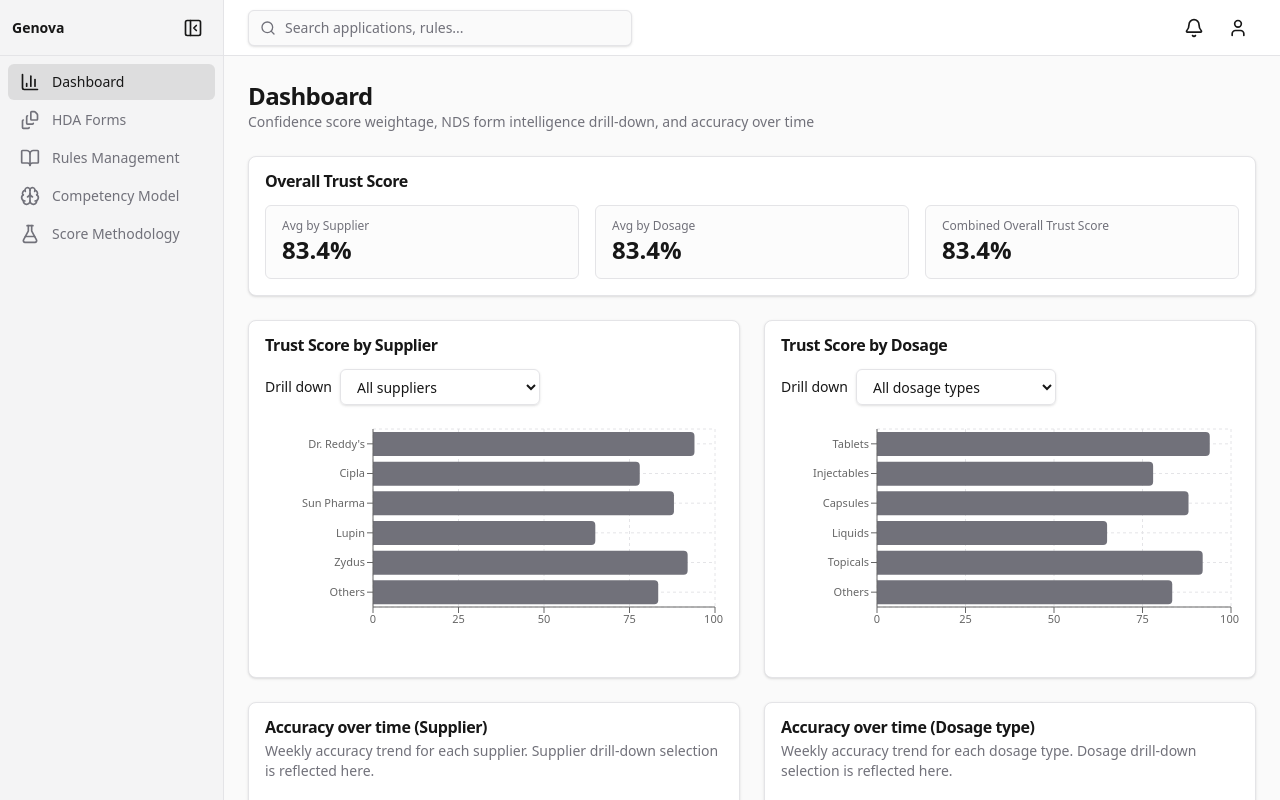
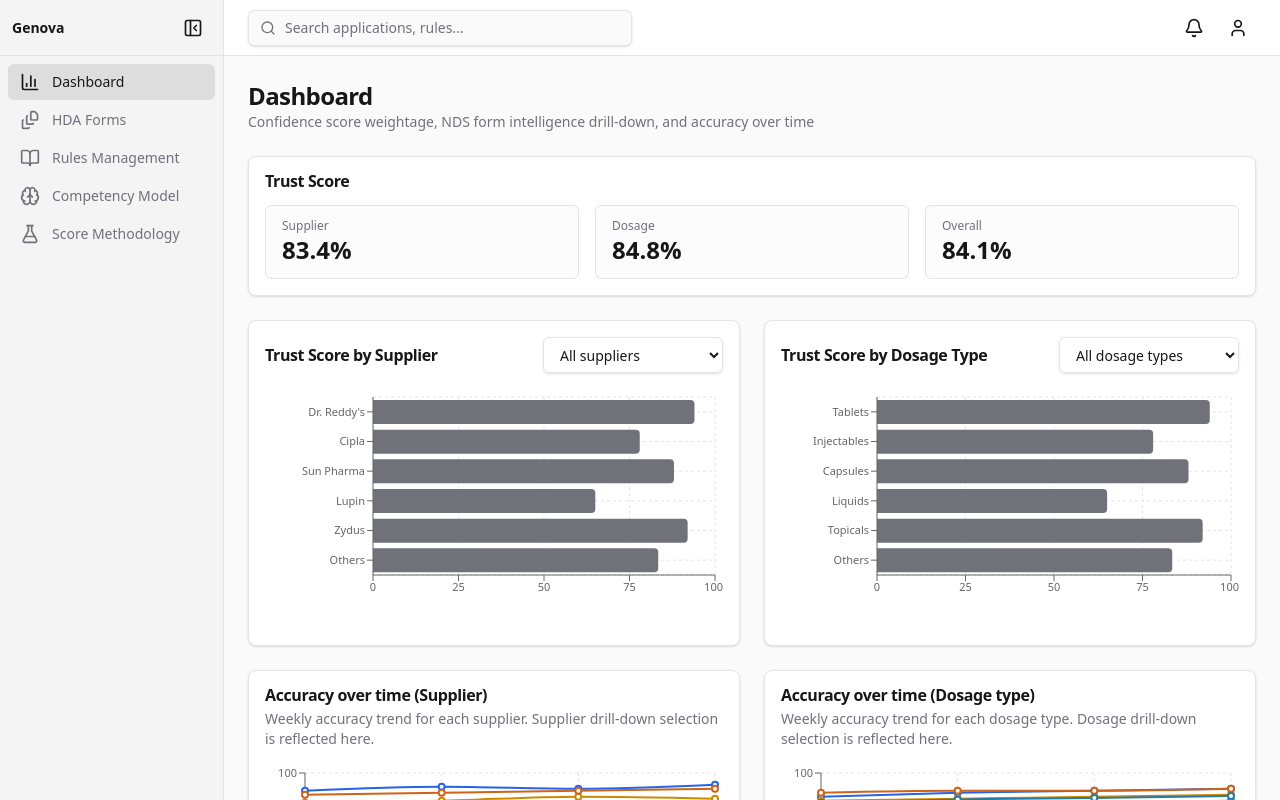
Before and after one commit to exl-nda/genova, a Next.js app: page / in a window 1280 px wide. Built offline with nearby package versions, Linux system fonts and the light colour scheme.

Commit message:
latest UI changes

```diff
--- a/src/app/applications/page.tsx
+++ b/src/app/applications/page.tsx
@@ -21,15 +21,15 @@ import { getApplicationReviewStatus, type ApplicationReviewStatus } from "@/data
 import { Eye, UserPlus, RotateCcw } from "lucide-react";
 
 function reviewStatusLabel(s: ApplicationReviewStatus): string {
-    if (s === "under_review") return "Under-review";
+    if (s === "under_review") return "Under Review";
     if (s === "ready_for_review") return "Ready for Review";
     return "Reviewed";
 }
 
-function reviewStatusVariant(s: ApplicationReviewStatus): "safe" | "review" | "risk" {
+function reviewStatusVariant(s: ApplicationReviewStatus): "safe" | "review" | "informational" {
     if (s === "reviewed") return "safe";
     if (s === "ready_for_review") return "review";
-    return "risk";
+    return "informational";
 }
 
 function ApplicationsContent() {
@@ -78,7 +78,7 @@ function ApplicationsContent() {
                                 }
                             >
                                 <option value="all">All</option>
-                                <option value="under_review">Under-review</option>
+                                <option value="under_review">Under Review</option>
                                 <option value="ready_for_review">Ready for Review</option>
                                 <option value="reviewed">Reviewed</option>
                             </Select>
@@ -118,7 +118,7 @@ function ApplicationsContent() {
                             <TableRow>
                                 <TableHead>NDC</TableHead>
                                 <TableHead>Supplier</TableHead>
-                                <TableHead>Trsut Score</TableHead>
+                                <TableHead>Trust Score</TableHead>
                                 <TableHead>Competency Level</TableHead>
                                 <TableHead>Status</TableHead>
                                 <TableHead>Timestamp</TableHead>
@@ -136,7 +136,7 @@ function ApplicationsContent() {
                                                 ? "bg-emerald-50/50"
                                                 : rs === "ready_for_review"
                                                   ? "bg-amber-50/50"
-                                                  : "bg-red-50/50"
+                                                  : "bg-blue-50/50"
                                         }
                                     >
                                         <TableCell className="font-medium">{app.id}</TableCell>
--- a/src/app/page.tsx
+++ b/src/app/page.tsx
@@ -54,6 +54,17 @@ function mergeAccuracySeries<K extends string>(
     });
 }
 
+function addOthersSeries(
+    rows: { week: string; [key: string]: string | number }[],
+    keys: string[]
+): { week: string; [key: string]: string | number }[] {
+    return rows.map((row) => {
+        const sum = keys.reduce((acc, key) => acc + Number(row[key] ?? 0), 0);
+        const avg = keys.length ? sum / keys.length : 0;
+        return { ...row, Others: Math.round(avg * 10) / 10 };
+    });
+}
+
 function avgConfidenceBySupplier(): { name: string; avgConfidence: number; count: number }[] {
     const bySupplier: Record<string, { sum: number; count: number }> = {};
     for (const app of mockApplications) {
@@ -90,6 +101,12 @@ function avgConfidenceByDosage(): { name: string; avgConfidence: number; count:
     });
 }
 
+function avgLatestAccuracy(values: { week: string; accuracy: number }[]): number {
+    if (!values.length) return 0;
+    const recent = values.slice(-2);
+    return recent.reduce((sum, row) => sum + row.accuracy, 0) / recent.length;
+}
+
 export default function DashboardPage() {
     const [selectedSupplier, setSelectedSupplier] = useState<string | null>(null);
     const [selectedDosage, setSelectedDosage] = useState<string | null>(null);
@@ -100,21 +117,47 @@ export default function DashboardPage() {
     const selectedSupplierLabel = selectedSupplier || "All";
     const selectedDosageLabel = selectedDosage || "All";
     const overallBySupplier = useMemo(() => {
-        if (!supplierBars.length) return 0;
-        const sum = supplierBars.reduce((s, x) => s + x.avgConfidence, 0);
-        return Math.round((sum / supplierBars.length) * 10) / 10;
+        const weighted = supplierBars.reduce(
+            (acc, supplier) => {
+                const series = mockAccuracyOverTimeBySupplier[supplier.name as Supplier] ?? [];
+                const latestAccuracy = avgLatestAccuracy(series);
+                // Trust score blends extraction confidence with recent observed accuracy.
+                const trustScore = supplier.avgConfidence * 0.7 + latestAccuracy * 0.3;
+                return {
+                    totalScore: acc.totalScore + trustScore * supplier.count,
+                    totalCount: acc.totalCount + supplier.count,
+                };
+            },
+            { totalScore: 0, totalCount: 0 }
+        );
+        if (!weighted.totalCount) return 0;
+        return Math.round((weighted.totalScore / weighted.totalCount) * 10) / 10;
     }, [supplierBars]);
 
     const overallByDosage = useMemo(() => {
-        if (!dosageBars.length) return 0;
-        const sum = dosageBars.reduce((s, x) => s + x.avgConfidence, 0);
-        return Math.round((sum / dosageBars.length) * 10) / 10;
+        const weighted = dosageBars.reduce(
+            (acc, dosage) => {
+                const series = mockAccuracyOverTimeByDosage[dosage.name as DosageType] ?? [];
+                const latestAccuracy = avgLatestAccuracy(series);
+                const trustScore = dosage.avgConfidence * 0.7 + latestAccuracy * 0.3;
+                return {
+                    totalScore: acc.totalScore + trustScore * dosage.count,
+                    totalCount: acc.totalCount + dosage.count,
+                };
+            },
+            { totalScore: 0, totalCount: 0 }
+        );
+        if (!weighted.totalCount) return 0;
+        return Math.round((weighted.totalScore / weighted.totalCount) * 10) / 10;
     }, [dosageBars]);
 
-    const overallAverage = useMemo(
-        () => Math.round(((overallBySupplier + overallByDosage) / 2) * 10) / 10,
-        [overallBySupplier, overallByDosage]
-    );
+    const overallAverage = useMemo(() => {
+        const total = mockApplications.length;
+        if (!total) return 0;
+        // Keeps both Supplier and Dosage influence while weighting by dataset size.
+        const score = (overallBySupplier * total + overallByDosage * total) / (total * 2);
+        return Math.round(score * 10) / 10;
+    }, [overallBySupplier, overallByDosage]);
 
     const supplierBarsWithOthers = useMemo(() => {
         const focus = selectedSupplier;
@@ -136,17 +179,17 @@ export default function DashboardPage() {
         return [...dosageBars, { name: "Others", avgConfidence: others, count: rest.length }];
     }, [dosageBars, selectedDosage]);
 
-    const supplierAccuracyMerged = useMemo(
-        () =>
-            mergeAccuracySeries(SUPPLIERS as unknown as Supplier[], (s) => mockAccuracyOverTimeBySupplier[s]),
-        []
-    );
+    const supplierAccuracyMerged = useMemo(() => {
+        const keys = SUPPLIERS as unknown as string[];
+        const merged = mergeAccuracySeries(SUPPLIERS as unknown as Supplier[], (s) => mockAccuracyOverTimeBySupplier[s]);
+        return addOthersSeries(merged, keys);
+    }, []);
 
-    const dosageAccuracyMerged = useMemo(
-        () =>
-            mergeAccuracySeries(DOSAGE_TYPES as unknown as DosageType[], (d) => mockAccuracyOverTimeByDosage[d]),
-        []
-    );
+    const dosageAccuracyMerged = useMemo(() => {
+        const keys = DOSAGE_TYPES as unknown as string[];
+        const merged = mergeAccuracySeries(DOSAGE_TYPES as unknown as DosageType[], (d) => mockAccuracyOverTimeByDosage[d]);
+        return addOthersSeries(merged, keys);
+    }, []);
 
     const supplierLineOpacity = (name: string) => {
         if (!selectedSupplier) return 1;
@@ -160,19 +203,25 @@ export default function DashboardPage() {
 
     const supplierSelectedAvg = useMemo(() => {
         if (!selectedSupplier) return null;
+        if (selectedSupplier === "Others") {
+            return supplierBarsWithOthers.find((x) => x.name === "Others")?.avgConfidence ?? 0;
+        }
         const apps = mockApplications.filter((a) => a.supplier === selectedSupplier);
         if (!apps.length) return 0;
         const total = apps.reduce((s, a) => s + a.confidence, 0);
         return Math.round((total / apps.length) * 10) / 10;
-    }, [selectedSupplier]);
+    }, [selectedSupplier, supplierBarsWithOthers]);
 
     const dosageSelectedAvg = useMemo(() => {
         if (!selectedDosage) return null;
+        if (selectedDosage === "Others") {
+            return dosageBarsWithOthers.find((x) => x.name === "Others")?.avgConfidence ?? 0;
+        }
         const apps = mockApplications.filter((a) => (a.dosageType ?? "Tablets") === selectedDosage);
         if (!apps.length) return 0;
         const total = apps.reduce((s, a) => s + a.confidence, 0);
         return Math.round((total / apps.length) * 10) / 10;
-    }, [selectedDosage]);
+    }, [selectedDosage, dosageBarsWithOthers]);
 
     return (
         <div className="space-y-6">
@@ -185,19 +234,19 @@ export default function DashboardPage() {
 
             <Card>
                 <CardHeader>
-                    <CardTitle>Overall Trust Score</CardTitle>
+                    <CardTitle>Trust Score</CardTitle>
                 </CardHeader>
                 <CardContent className="grid gap-4 sm:grid-cols-3">
                     <div className="rounded-md border border-[var(--border)] bg-[var(--sidebar)]/30 px-4 py-3">
-                        <p className="text-xs text-[var(--muted)]">Avg by Supplier</p>
+                        <p className="text-xs text-[var(--muted)]">Supplier</p>
                         <p className="text-2xl font-semibold">{overallBySupplier}%</p>
                     </div>
                     <div className="rounded-md border border-[var(--border)] bg-[var(--sidebar)]/30 px-4 py-3">
-                        <p className="text-xs text-[var(--muted)]">Avg by Dosage</p>
+                        <p className="text-xs text-[var(--muted)]">Dosage</p>
                         <p className="text-2xl font-semibold">{overallByDosage}%</p>
                     </div>
                     <div className="rounded-md border border-[var(--border)] bg-[var(--sidebar)]/30 px-4 py-3">
-                        <p className="text-xs text-[var(--muted)]">Combined Overall Trust Score</p>
+                        <p className="text-xs text-[var(--muted)]">Overall</p>
                         <p className="text-2xl font-semibold">{overallAverage}%</p>
                     </div>
                 </CardContent>
@@ -206,15 +255,12 @@ export default function DashboardPage() {
             <div className="grid gap-6 lg:grid-cols-2">
                 <Card>
                     <CardHeader>
-                        <CardTitle>Trust Score by Supplier</CardTitle>
-                    </CardHeader>
-                    <CardContent className="space-y-4">
-                        <div className="flex items-center gap-2">
-                            <span className="text-sm font-medium">Drill down</span>
+                        <div className="flex items-center justify-between gap-3">
+                            <CardTitle>Trust Score by Supplier</CardTitle>
                             <Select
                                 value={selectedSupplier ?? ""}
                                 onChange={(e) => setSelectedSupplier(e.target.value || null)}
-                                className="w-[200px]"
+                                className="w-[180px]"
                             >
                                 <option value="">All suppliers</option>
                                 {(SUPPLIERS as unknown as string[]).map((opt) => (
@@ -222,8 +268,11 @@ export default function DashboardPage() {
                                         {opt}
                                     </option>
                                 ))}
+                                <option value="Others">Others</option>
                             </Select>
                         </div>
+                    </CardHeader>
+                    <CardContent className="space-y-4">
                         {selectedSupplier && supplierSelectedAvg != null && (
                             <div className="rounded-lg border border-[var(--border)] bg-[var(--sidebar)]/30 px-4 py-3 text-center">
                                 <p className="text-xs font-medium text-[var(--muted)] uppercase tracking-wider">
@@ -269,15 +318,12 @@ export default function DashboardPage() {
 
                 <Card>
                     <CardHeader>
-                        <CardTitle>Trust Score by Dosage</CardTitle>
-                    </CardHeader>
-                    <CardContent className="space-y-4">
-                        <div className="flex items-center gap-2">
-                            <span className="text-sm font-medium">Drill down</span>
+                        <div className="flex items-center justify-between gap-3">
+                            <CardTitle>Trust Score by Dosage Type</CardTitle>
                             <Select
                                 value={selectedDosage ?? ""}
                                 onChange={(e) => setSelectedDosage(e.target.value || null)}
-                                className="w-[200px]"
+                                className="w-[180px]"
                             >
                                 <option value="">All dosage types</option>
                                 {(DOSAGE_TYPES as unknown as string[]).map((opt) => (
@@ -285,8 +331,11 @@ export default function DashboardPage() {
                                         {opt}
                                     </option>
                                 ))}
+                                <option value="Others">Others</option>
                             </Select>
                         </div>
+                    </CardHeader>
+                    <CardContent className="space-y-4">
                         {selectedDosage && dosageSelectedAvg != null && (
                             <div className="rounded-lg border border-[var(--border)] bg-[var(--sidebar)]/30 px-4 py-3 text-center">
                                 <p className="text-xs font-medium text-[var(--muted)] uppercase tracking-wider">
@@ -392,7 +441,7 @@ export default function DashboardPage() {
                                     <YAxis domain={[0, 100]} tick={{ fontSize: 11 }} width={36} />
                                     <Tooltip formatter={(v: number | undefined) => [v != null ? `${v}%` : "", "Accuracy"]} />
                                     <Legend wrapperStyle={{ fontSize: 11 }} />
-                                    {(SUPPLIERS as unknown as string[]).map((name, i) => (
+                                    {[...(SUPPLIERS as unknown as string[]), "Others"].map((name, i) => (
                                         <Line
                                             key={name}
                                             type="monotone"
@@ -427,7 +476,7 @@ export default function DashboardPage() {
                                     <YAxis domain={[0, 100]} tick={{ fontSize: 11 }} width={36} />
                                     <Tooltip formatter={(v: number | undefined) => [v != null ? `${v}%` : "", "Accuracy"]} />
                                     <Legend wrapperStyle={{ fontSize: 11 }} />
-                                    {(DOSAGE_TYPES as unknown as string[]).map((name, i) => (
+                                    {[...(DOSAGE_TYPES as unknown as string[]), "Others"].map((name, i) => (
                                         <Line
                                             key={name}
                                             type="monotone"
```
Also changed, not shown: src/app/applications/[id]/page.tsx (+5 -3 lines), src/data/extraction-store.ts (+24 -0 lines).
